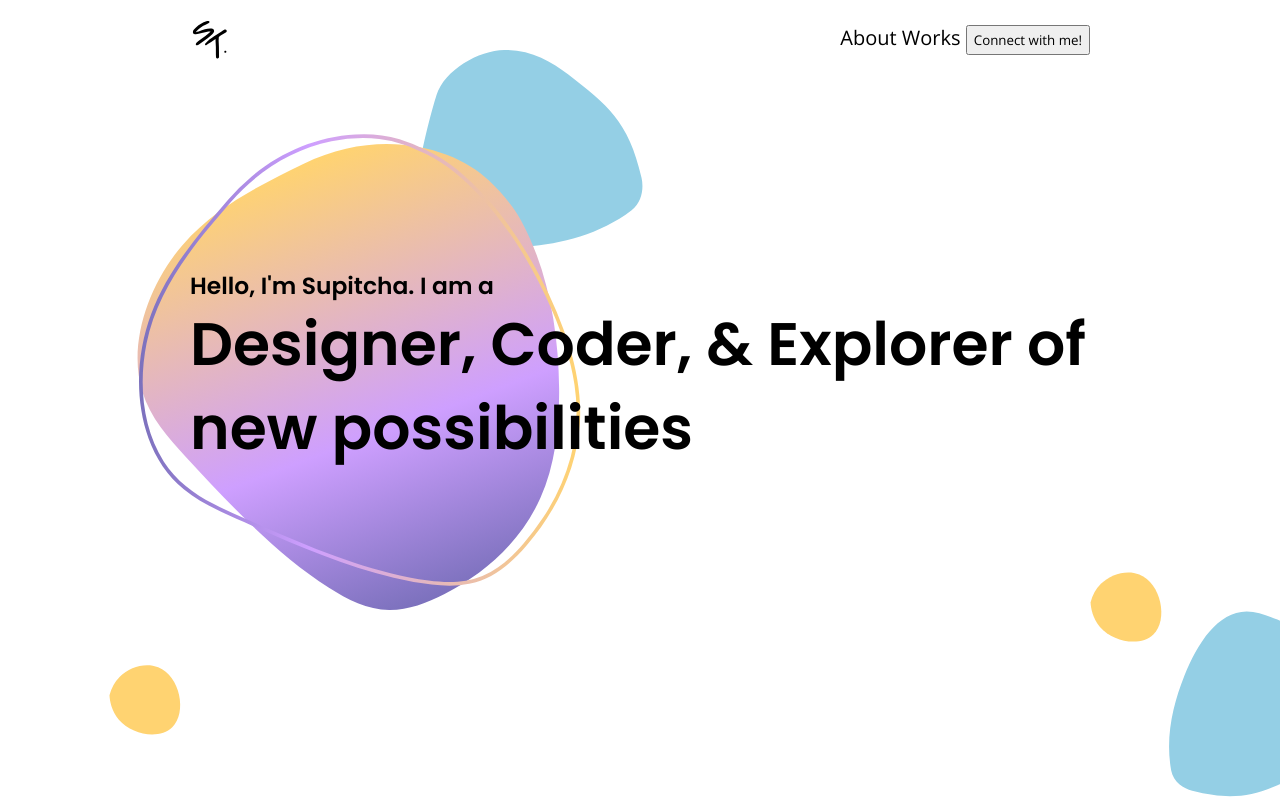
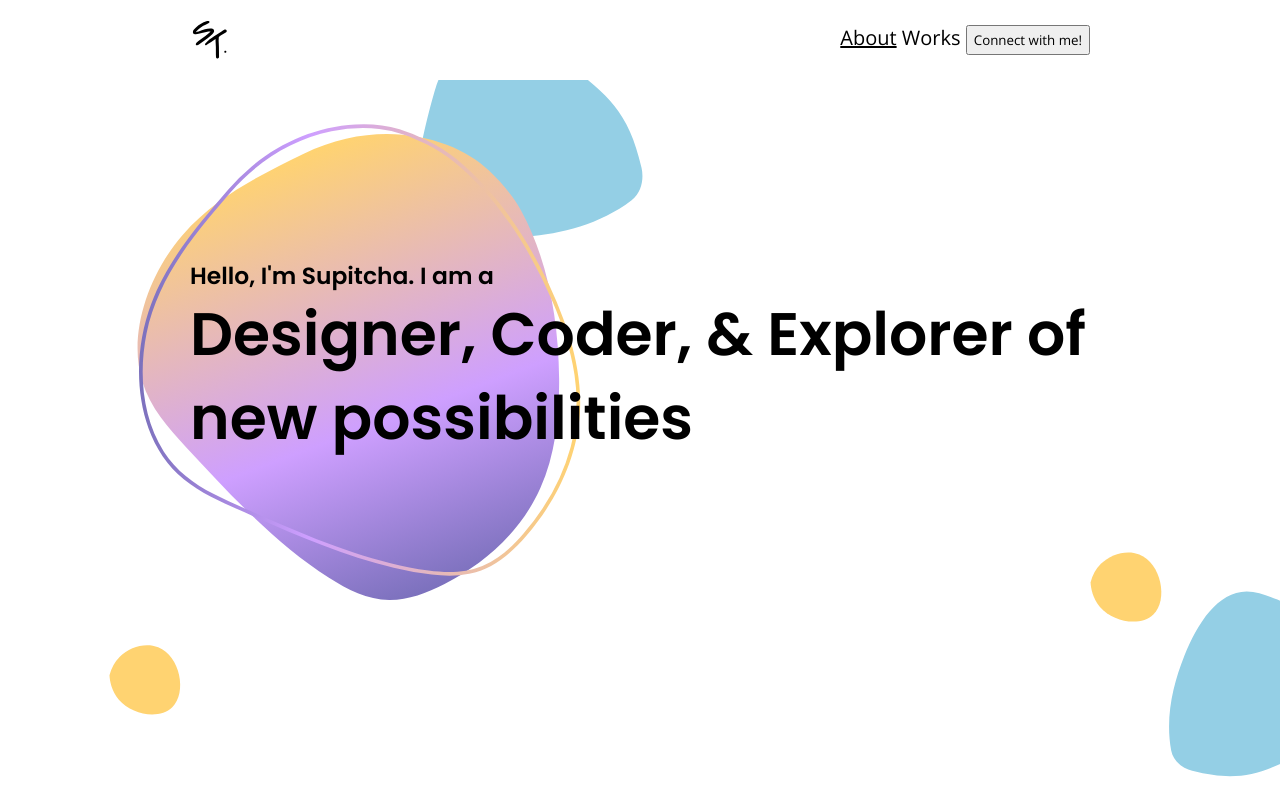
Before and after one commit to luktarntree/supitcha-portfolio, a plain HTML site: page public/index.html in a window 1280 px wide. Shown: the top 800 px of the page. Drawn offline with nearby package versions, Linux system fonts and the light colour scheme; some packages are replaced by stand-ins of ours.

Commit message:
make nav sticky correct classname in css added about href

```diff
--- a/public/index.html
+++ b/public/index.html
@@ -60,7 +60,7 @@
         </svg>
       </a>
       <div class="nav_right">
-        <a class="nav_item">About</a>
+        <a class="nav_item" href="#secabout">About</a>
         <a class="nav_item">Works</a>
         <a class="nav_item"><button>Connect with me!</button></a>
       </div>
@@ -74,7 +74,7 @@
       <div class="hero_headerart1"></div>
     </div>
   </div>
-  <div class="section sec-about sec-fullheight">
+  <div id="secabout" class="section sec-about sec-fullheight">
     <div class="section-content">
       <h2 class="section_header">About Me</h2>
       <div class="about-container">
--- a/public/main.css
+++ b/public/main.css
@@ -5,6 +5,7 @@
 html {
     max-width: 100vw;
     overflow-x: hidden;
+    scroll-behavior: smooth;
 }
 html {
     font-size: 16px;
@@ -64,6 +65,8 @@ a:-webkit-any-link {
 }
 .sec-fullheight {
     height: 100vh;
+    padding-top: var(--nav-height);
+    overflow: auto;
 }
 .section-content {
     margin: auto;
@@ -82,8 +85,12 @@ a:-webkit-any-link {
 }
 /* Styling */
 /* Section Nav */
-.section-nav {
+.sec-nav {
     height: var(--nav-height);
+    position: fixed;
+    z-index: 3;
+    top: 0;
+    background-color: white;
 }
 .header-nav {
     display: flex;
@@ -98,9 +105,6 @@ a:-webkit-any-link {
     height: calc(var(--nav-height) - 40px);
 }
 /* Hero Section */
-.sec-hero {
-    height: calc(100vh - var(--nav-height));
-}
 .hero_bg {
     border: solid 1 black;
     position: absolute;
```
